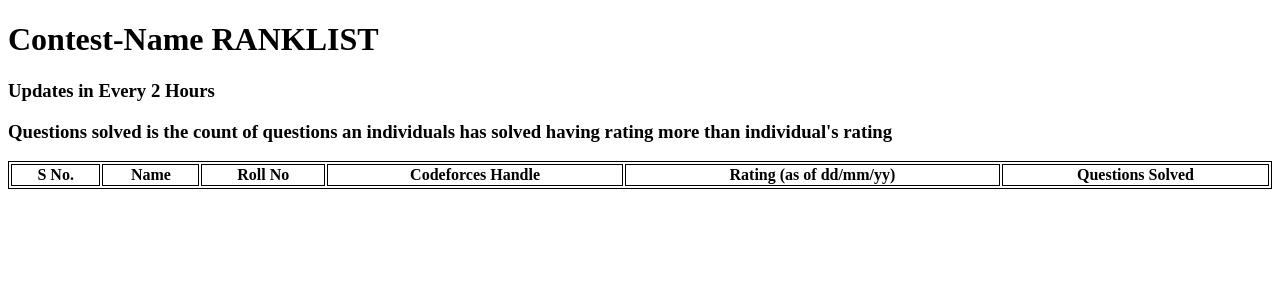
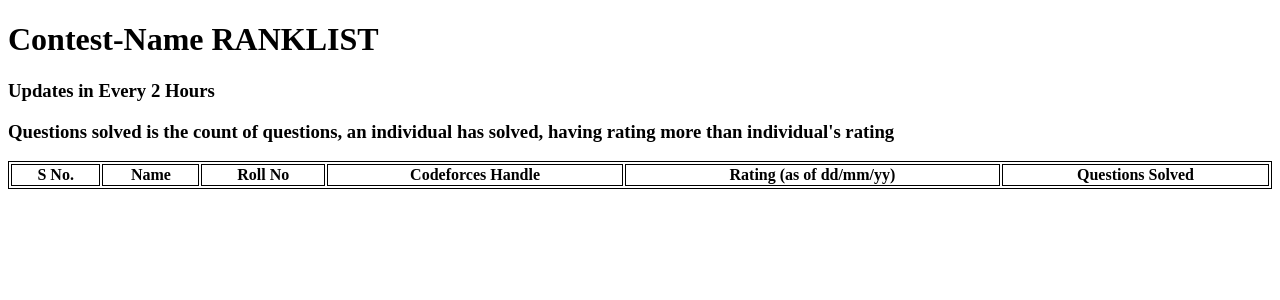
Before and after one commit to pushkar-dev/SuperMario_Run_Ranklist-1, a Flask app: page / in a window 1280 px wide. Shown: the top 300 px of the page. Run offline with Flask 2, Linux system fonts and the light colour scheme; lists and menus that the app fills with data are empty; parts of the project's set-up code (start-up, migrations or seed data) failed here and were passed over.

Commit message:
instructions corrected

```diff
--- a/templates/index.html
+++ b/templates/index.html
@@ -18,7 +18,7 @@
 <body>
     <h1> Contest-Name RANKLIST </h1>
     <h3> Updates in Every 2 Hours </h3>
-    <h3> Questions solved is the count of questions an individuals has solved having rating more than individual's rating </h3>
+    <h3> Questions solved is the count of questions, an individual has solved, having rating more than individual's rating </h3>
     <table style="width:100%">
         <tr>
             <th>S No.</th>
```
